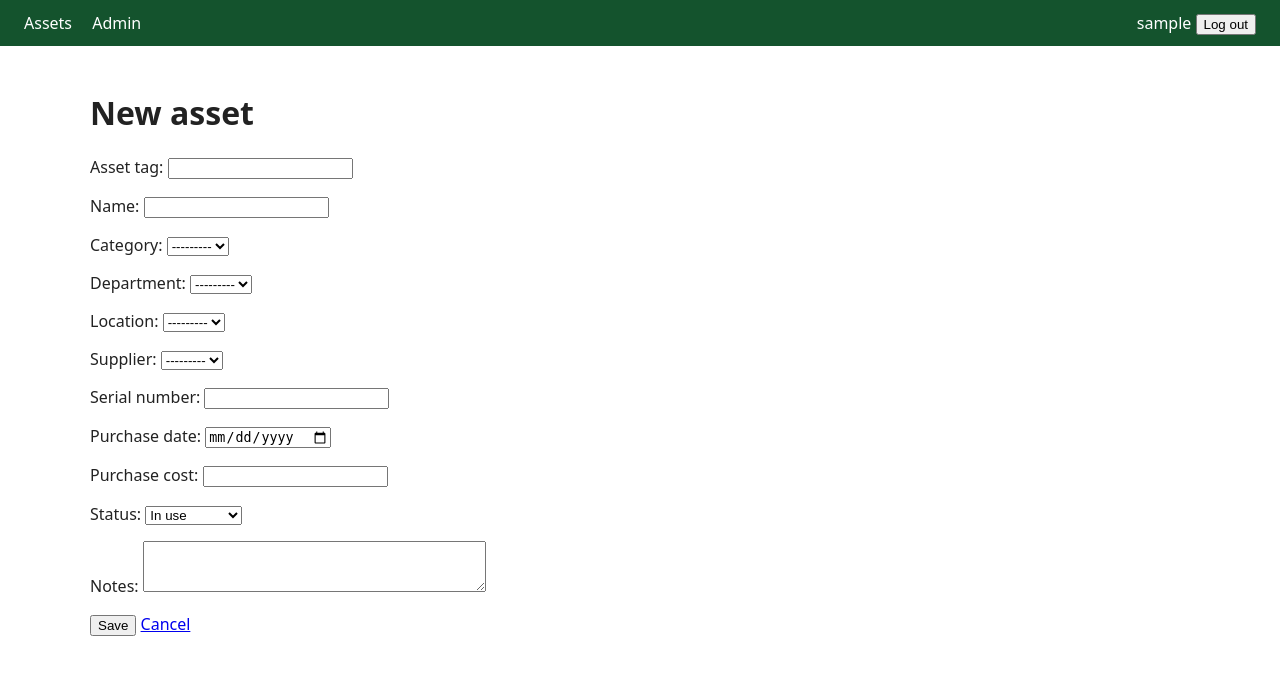
After one commit to Gh0st-N4hum/Asset-Management-System, a Django app: page /assets/new/ in a window 1280 px wide. The commit adds this page. Shown: the top 675 px of the page. Run offline with Django 5.2, Linux system fonts and the light colour scheme; the visitor is signed in with stand-in values (Sample User, id 1); data that the repository does not hold is empty.

Commit message:
Phase 1C: roles, permission checks, create and edit forms

```diff
--- /dev/null
+++ b/apps/core/forms.py
@@ -0,0 +1,16 @@
+from django import forms
+
+from .models import Asset
+
+
+class AssetForm(forms.ModelForm):
+    class Meta:
+        model = Asset
+        fields = [
+            "asset_tag", "name", "category", "department", "location", "supplier",
+            "serial_number", "purchase_date", "purchase_cost", "status", "notes",
+        ]
+        widgets = {
+            "purchase_date": forms.DateInput(attrs={"type": "date"}, format="%Y-%m-%d"),
+            "notes": forms.Textarea(attrs={"rows": 3}),
+        }
--- a/apps/core/models.py
+++ b/apps/core/models.py
@@ -108,6 +108,8 @@ class Asset(models.Model):
     def __str__(self):
         return f"{self.asset_tag} {self.name}"
 
+    def get_absolute_url(self):
+        return reverse("asset_detail", args=[self.pk])
     def clean(self):
         if self.purchase_date and self.purchase_date > timezone.localdate():
             raise ValidationError({"purchase_date": "Purchase date cannot be in the future."})
--- /dev/null
+++ b/apps/core/templates/403.html
@@ -0,0 +1,6 @@
+{% extends "base.html" %}
+{% block content %}
+<h1>Access denied</h1>
+<p>Your role does not allow this action.</p>
+<p><a href="{% url 'asset_list' %}">Back to assets</a></p>
+{% endblock %}
--- a/apps/core/templates/base.html
+++ b/apps/core/templates/base.html
@@ -5,19 +5,32 @@
   <title>Hospital Assets</title>
   <style>
     body{font-family:system-ui,sans-serif;margin:0;color:#222}
-    header{background:#14532d;padding:.75rem 1.5rem}
+    header{background:#14532d;padding:.75rem 1.5rem;color:#fff}
     header a{color:#fff;text-decoration:none;margin-right:1rem}
+    header .right{float:right}
     main{max-width:1100px;margin:auto;padding:1.5rem}
     table{border-collapse:collapse;width:100%}
     th,td{border-bottom:1px solid #ddd;padding:.5rem;text-align:left}
     .filters{display:flex;gap:.5rem;flex-wrap:wrap;margin-bottom:1rem}
+    .msg{background:#dcfce7;padding:.5rem 1rem;border-radius:4px}
+    .errorlist{color:#b91c1c}
   </style>
 </head>
 <body>
   <header>
     <a href="{% url 'asset_list' %}">Assets</a>
-    <a href="{% url 'admin:index' %}">Admin</a>
+    {% if user.is_staff %}<a href="{% url 'admin:index' %}">Admin</a>{% endif %}
+    {% if user.is_authenticated %}
+    <span class="right">{{ user.username }}
+      <form method="post" action="{% url 'logout' %}" style="display:inline">
+        {% csrf_token %}<button type="submit">Log out</button>
+      </form>
+    </span>
+    {% endif %}
   </header>
-  <main>{% block content %}{% endblock %}</main>
+  <main>
+    {% for m in messages %}<p class="msg">{{ m }}</p>{% endfor %}
+    {% block content %}{% endblock %}
+  </main>
 </body>
 </html>
--- a/apps/core/templates/core/asset_detail.html
+++ b/apps/core/templates/core/asset_detail.html
@@ -2,6 +2,7 @@
 {% block content %}
 <p><a href="{% url 'asset_list' %}">Back to list</a></p>
 <h1>{{ object.asset_tag }} {{ object.name }}</h1>
+{% if perms.core.change_asset %}<p><a href="{% url "asset_update" object.pk %}">Edit</a></p>{% endif %}
 
 <table>
   <tr><th>Category</th><td>{{ object.category }}</td></tr>
--- /dev/null
+++ b/apps/core/templates/core/asset_form.html
@@ -0,0 +1,10 @@
+{% extends "base.html" %}
+{% block content %}
+<h1>{% if object %}Edit {{ object.asset_tag }}{% else %}New asset{% endif %}</h1>
+<form method="post">
+  {% csrf_token %}
+  {{ form.as_p }}
+  <button type="submit">Save</button>
+  <a href="{% if object %}{% url 'asset_detail' object.pk %}{% else %}{% url 'asset_list' %}{% endif %}">Cancel</a>
+</form>
+{% endblock %}
--- a/apps/core/templates/core/asset_list.html
+++ b/apps/core/templates/core/asset_list.html
@@ -1,6 +1,7 @@
 {% extends "base.html" %}
 {% block content %}
 <h1>Assets</h1>
+{% if perms.core.add_asset %}<p><a href="{% url "asset_create" %}">New asset</a></p>{% endif %}
 
 <form method="get" class="filters">
   <input name="q" value="{{ params.q }}" placeholder="Tag, name or serial">
--- a/apps/core/urls.py
+++ b/apps/core/urls.py
@@ -4,5 +4,7 @@ from . import views
 
 urlpatterns = [
     path("", views.AssetListView.as_view(), name="asset_list"),
+    path("assets/new/", views.AssetCreateView.as_view(), name="asset_create"),
     path("assets/<int:pk>/", views.AssetDetailView.as_view(), name="asset_detail"),
+    path("assets/<int:pk>/edit/", views.AssetUpdateView.as_view(), name="asset_update"),
 ]
--- a/apps/core/views.py
+++ b/apps/core/views.py
@@ -1,15 +1,14 @@
-from django.shortcuts import render
+from django.contrib.auth.mixins import PermissionRequiredMixin
+from django.contrib.messages.views import SuccessMessageMixin
+from django.db.models import Q
+from django.views.generic import CreateView, DetailView, ListView, UpdateView
 
-# Create your views here.
-
-from django.contrib.auth.mixins import LoginRequiredMixin
-from django.db.models import Q
-from django.views.generic import DetailView, ListView
-
+from .forms import AssetForm
 from .models import Asset, Category, Department
 
 
-class AssetListView(LoginRequiredMixin, ListView):
+class AssetListView(PermissionRequiredMixin, ListView):
+    permission_required = "core.view_asset"
     model = Asset
     paginate_by = 25
 
@@ -47,7 +46,8 @@ class AssetListView(LoginRequiredMixin, ListView):
         return ctx
 
 
-class AssetDetailView(LoginRequiredMixin, DetailView):
+class AssetDetailView(PermissionRequiredMixin, DetailView):
+    permission_required = "core.view_asset"
     queryset = Asset.objects.select_related("category", "department", "location", "supplier")
 
     def get_context_data(self, **kwargs):
@@ -62,3 +62,15 @@ class AssetDetailView(LoginRequiredMixin, DetailView):
             entries.append({"record": rec, "changes": changes})
         ctx["entries"] = entries
         return ctx
+class AssetCreateView(PermissionRequiredMixin, SuccessMessageMixin, CreateView):
+    permission_required = "core.add_asset"
+    model = Asset
+    form_class = AssetForm
+    success_message = "Asset %(asset_tag)s created."
+
+
+class AssetUpdateView(PermissionRequiredMixin, SuccessMessageMixin, UpdateView):
+    permission_required = "core.change_asset"
+    model = Asset
+    form_class = AssetForm
+    success_message = "Asset %(asset_tag)s updated."
--- a/compose.yaml
+++ b/compose.yaml
@@ -29,6 +29,7 @@ services:
         condition: service_healthy
     command: >
       sh -c "python manage.py migrate &&
+             python manage.py setup_roles &&
              python manage.py collectstatic --noinput &&
              gunicorn config.wsgi:application --bind 0.0.0.0:8000 --workers 3"
     volumes:
```
Also changed, not shown: apps/core/management/commands/setup_roles.py (added, +30 -0 lines), apps/core/templates/registration/login.html (added, +10 -0 lines), apps/core/tests.py (+37 -1 lines), apps/core/management/__init__.py (added), apps/core/management/commands/__init__.py (added).
